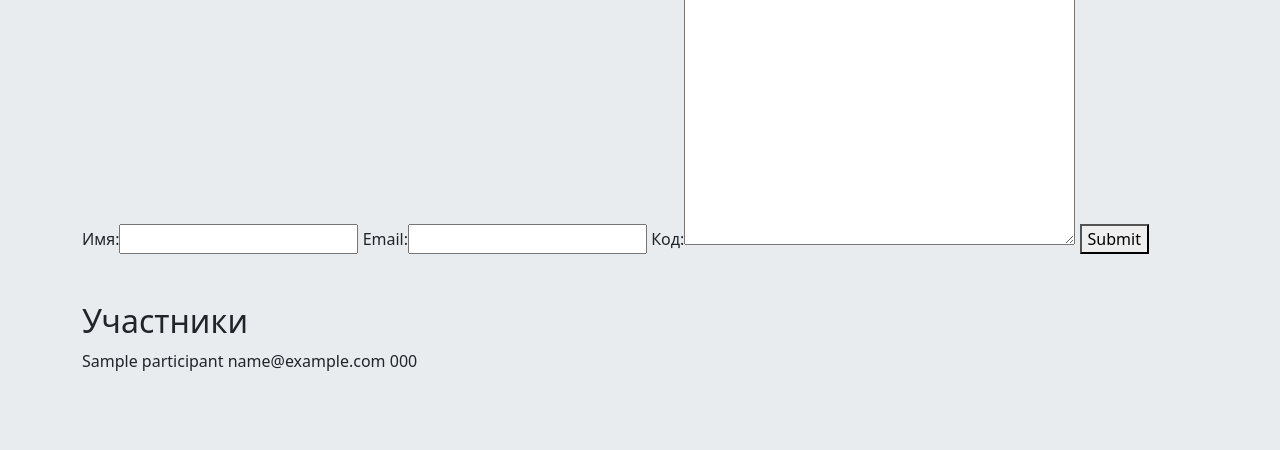
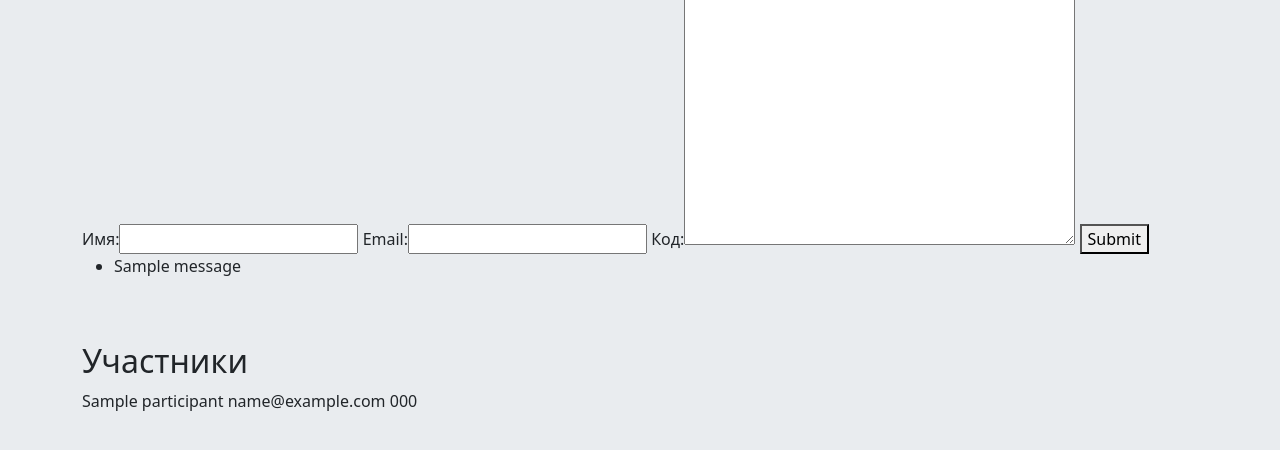
Before and after one commit to mike-sazonov/PVS-test, a Django app: page / in a window 1280 px wide. Shown: the part 239-689 px from the top of the page. Run offline with Django 3.2, Linux system fonts and the light colour scheme; tables that the repository leaves empty hold one stand-in row (values such as "Sample post"); one stand-in notice (Sample message) is shown.

Commit message:
views.py contest.html
Add success message

```diff
--- a/contest/templates/contest/contest.html
+++ b/contest/templates/contest/contest.html
@@ -23,6 +23,13 @@
           {% csrf_token %}
           {{ form }}
           <button type="submit">Submit</button>
+          {% if messages %}
+          <ul class="messages">
+            {% for message in messages %}
+            <li {% if message.tags %} class="{{ message.tags }}" {% endif %}>{{ message }}</li>
+            {% endfor %}
+          </ul>
+          {% endif %}
         </form>
       </div>
 
--- a/contest/views.py
+++ b/contest/views.py
@@ -1,5 +1,8 @@
+from pyexpat.errors import messages
+
 from django.http import Http404
 from django.views.generic.edit import FormView
+from django.contrib import messages
 
 from .forms import ParticipantForm
 from .models import Participant
@@ -12,6 +15,7 @@ class ContestView(FormView):
 
     def form_valid(self, form):
         form.save()
+        messages.success(self.request, 'Спасибо за участие!')
         return super().form_valid(form)
 
     def get_context_data(self, **kwargs):
```
